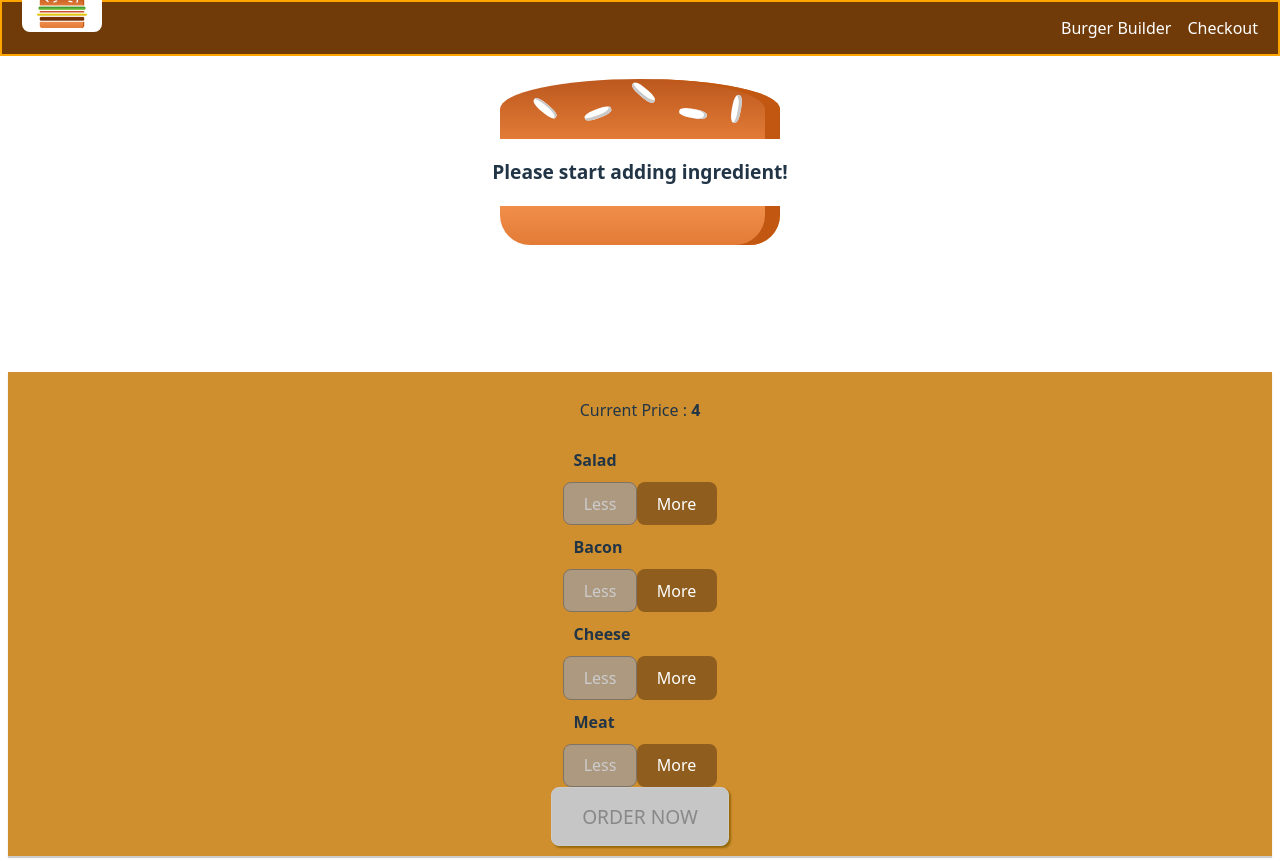
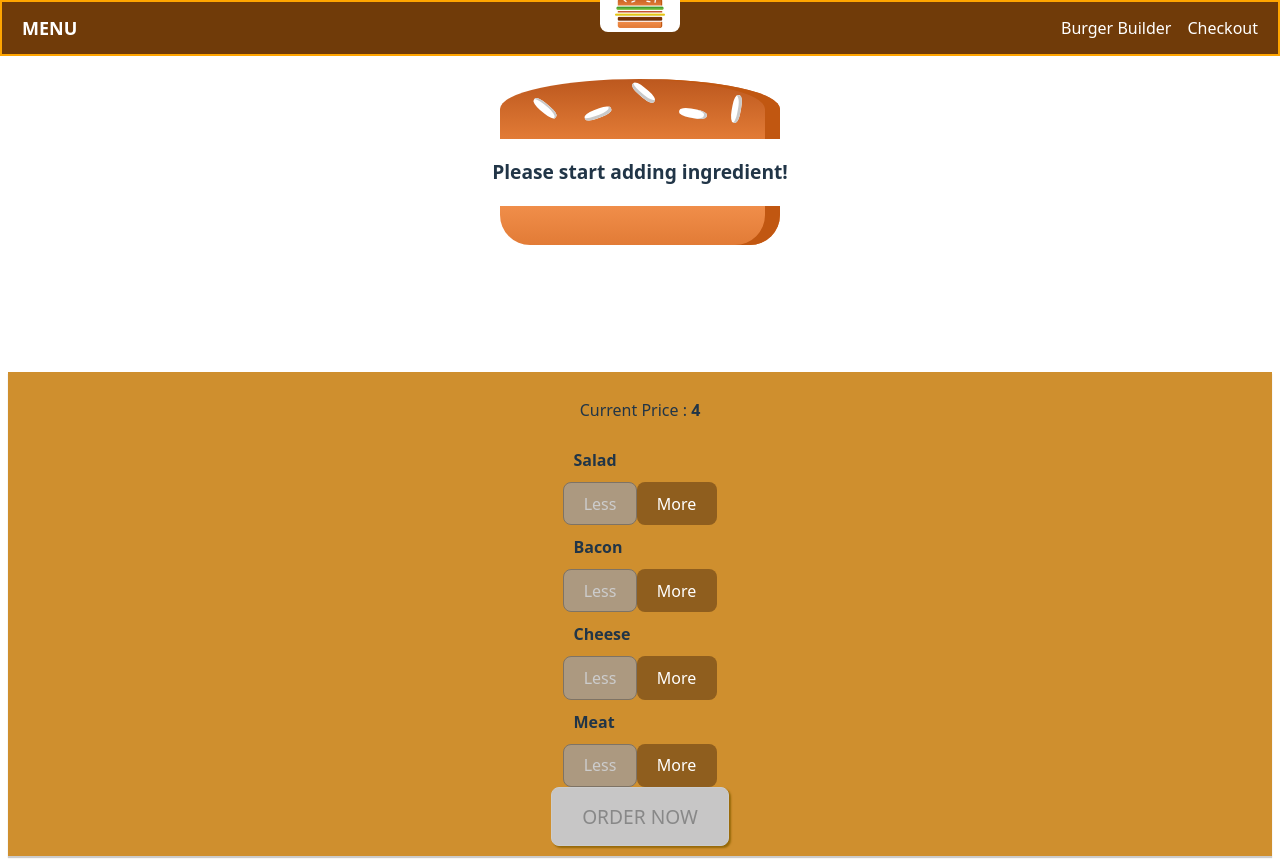
Before and after one commit to johjohcodes/burger-basics--01-project-setup, a React (Vite) app: page / in a window 1280 px wide. Built offline with nearby package versions, Linux system fonts and the light colour scheme.

Commit message:
reversal

```diff
--- a/src/components/Navigation/Toolbar/Toolbar.jsx
+++ b/src/components/Navigation/Toolbar/Toolbar.jsx
@@ -6,8 +6,8 @@ import NavigationItems from "../Navigationitems/NavigationItems";
 
 const Toolbar = (props) => (
     <header className="Toolbar">
-        <DrawerToggle clicked={props.openSideDrawer} />
-        {/* <div className="Menu" onClick={props.openSideDrawer}>MENU</div> */}
+        {/* <DrawerToggle clicked={props.openSideDrawer} /> */}
+        <div className="Menu" onClick={props.openSideDrawer}>MENU</div>
         <div className="Logo">
             <img src="/assets/images/burgerLogo.png" alt="Burger" />
         </div>
```
